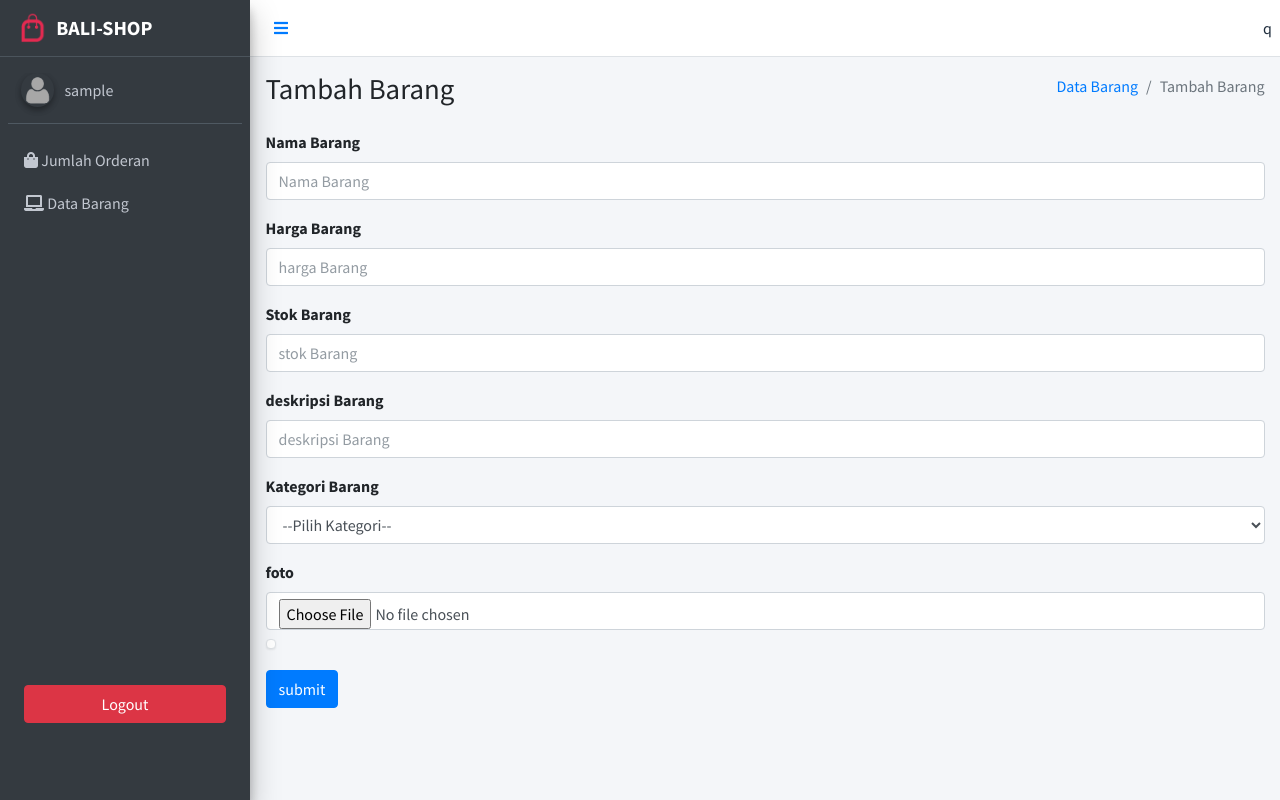
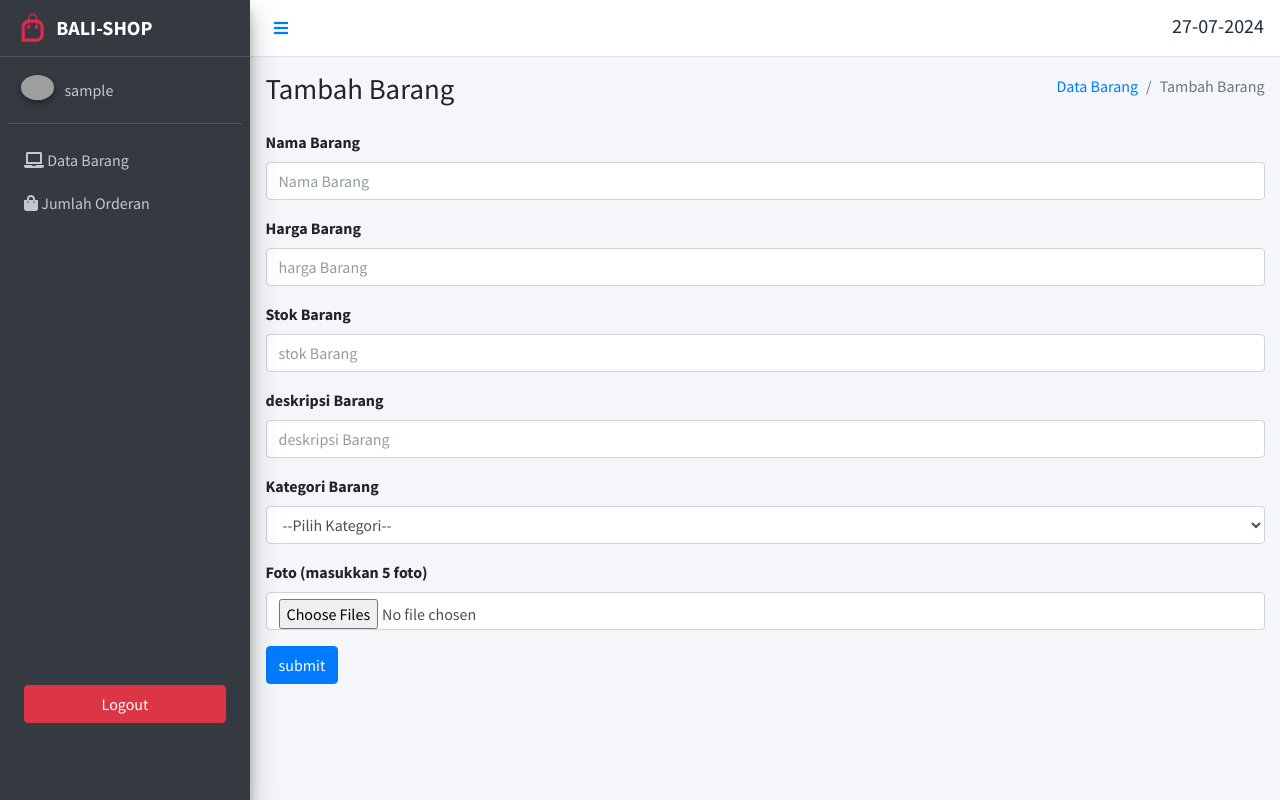
Before and after one commit to arisuryaa/Bali-Shop, a PHP site: page /admin/tambah-barang.php in a window 1280 px wide. Run offline with PHP 8.4, Linux system fonts and the light colour scheme; the visitor is signed in with stand-in values (Sample User, id 1); some libraries are stand-ins or nearby versions; grey boxes are pictures that could not be loaded.

Commit message:
menambahkan fitur upload multiple img dan resolve error

```diff
--- a/admin/config/controller.php
+++ b/admin/config/controller.php
@@ -37,7 +37,9 @@ function select($query) {
     $deskripsi = $post["deskripsiBarang"];
     $kategori = $post["kategori"];
 
-    $query = "INSERT INTO barang VALUES (null, '$nama', '$harga', '$foto', '$stock', '$deskripsi', '$kategori')";
+
+    var_dump($foto);
+    $query = "INSERT INTO barang VALUES (null, '$nama', '$harga', '$foto[0]','$foto[1]','$foto[2]','$foto[3]','$foto[4]', '$stock', '$deskripsi', '$kategori')";
 
     mysqli_query($db,$query);
     return mysqli_affected_rows($db);
@@ -45,16 +47,22 @@ function select($query) {
 
   function uploadFile() {
     $namaFile = $_FILES['foto_barang'] ['name'];
-    $ukuranFile = $_FILES['foto_barang'] ['size'];
-    $error = $_FILES['foto_barang'] ['error'];
-    $tmpName = $_FILES['foto_barang'] ['tmp_name'];
 
-    // Check File
+    $totalFiles = count($namaFile);
+
+    $fileFoto = [];
+
+
+    for($i = 0; $i < $totalFiles; $i++) {
+      $ukuranFile = $_FILES['foto_barang'] ['size'][$i];
+      $nama = $_FILES['foto_barang'] ['name'][$i];
+      $error = $_FILES['foto_barang'] ['error'][$i];
+      $tmpName = $_FILES['foto_barang'] ['tmp_name'][$i];
+
       $extensiFileValid = ['jpg','png','jpeg'];
-    $extensiFile = explode('.',$namaFile);
+      $extensiFile = explode('.',$nama);
       $extensiFile = strtolower(end($extensiFile));
 
-    // Check Extensi File
       if(!in_array($extensiFile,$extensiFileValid)) {
         echo "
         <script>
@@ -75,15 +83,16 @@ function select($query) {
         ";
         die();
       }
-
-    // Mengacak Nama File
       $namaFileBaru = uniqid();
       $namaFileBaru .= ".";
       $namaFileBaru .= $extensiFile;
 
     // pindahkan ke folder local untuk ditampilkan
     move_uploaded_file($tmpName,'assets/img/'.$namaFileBaru);
-    return $namaFileBaru;
+    array_push($fileFoto,$namaFileBaru);
+  }
+
+    return $fileFoto;
 
   }
 
--- a/admin/layout/header.php
+++ b/admin/layout/header.php
@@ -78,8 +78,9 @@ $namaFile = pathinfo($namaFilePenuh, PATHINFO_FILENAME);
         <!-- Navbar -->
         <nav class="main-header navbar navbar-expand navbar-white navbar-light">
             <!-- Left navbar links -->
-            <div class="container-fluid">
-                <a class="nav-link" data-widget="pushmenu" href="#" role="button"><i class="fas fa-bars"></i></a>q
+            <div class="d-flex justify-content-between align-items-center container-fluid ">
+                <a class="nav-link" data-widget="pushmenu" href="#" role="button"><i class="fas fa-bars"></i></a>
+                <h5 class="pt-1 pr-2"><?= date("d-m-Y") ?></h5>
             </div>
 
 
@@ -89,7 +90,7 @@ $namaFile = pathinfo($namaFilePenuh, PATHINFO_FILENAME);
         <!-- Main Sidebar Container -->
         <aside class="main-sidebar sidebar-dark-primary elevation-4">
             <!-- Brand Logo -->
-            <a href="index3.html" class="brand-link">
+            <a href="index.html" class="brand-link">
                 <img src="assets/img/logo.png" alt="AdminLTE Logo" class="brand-image">
                 <span class=" brand-text font-weight-bold">BALI-SHOP</span>
             </a>
@@ -116,17 +117,17 @@ $namaFile = pathinfo($namaFilePenuh, PATHINFO_FILENAME);
                         <div class="">
                             <li class="nav-item">
                                 <a href="index.php" class="nav-link">
-                                    <i class="nav-icon fas fa-shopping-bag"></i>
+                                    <i class="nav-icon fas fa-laptop"></i>
                                     <p>
-                                        Jumlah Orderan
+                                        Data Barang
                                     </p>
                                 </a>
                             </li>
                             <li class="nav-item">
                                 <a href="index.php" class="nav-link">
-                                    <i class="nav-icon fas fa-laptop"></i>
+                                    <i class="nav-icon fas fa-shopping-bag"></i>
                                     <p>
-                                        Data Barang
+                                        Jumlah Orderan
                                     </p>
                                 </a>
                             </li>
--- a/admin/tambah-barang.php
+++ b/admin/tambah-barang.php
@@ -4,7 +4,8 @@ include "layout/header.php";
 include 'config/app.php';
 
 if (isset($_POST['submit'])) {
-
+    // addBarang($_POST);
+    // var_dump($_FILES);
     if ($_POST > 0) {
         addBarang($_POST);
         echo "<script>
@@ -78,18 +79,39 @@ if (isset($_POST['submit'])) {
                         <option value="Es Teh">Es Teh</option>
                     </select>
                 </div>
-                <div class=" mb-3">
-                    <label for="foto" class="form-label">foto</label>
-                    <input type="file" class="form-control" id="foto" placeholder="foto" name="foto_barang"
-                        onchange="preview()">
-                    <img src="" alt="" class="img-thumbnail img-preview" width="100px">
+                <div class="mb-3">
+                    <label for="foto" class="form-label">Foto (masukkan 5 foto)</label>
+                    <input type="file" multiple class="form-control" id="foto" name="foto_barang[]">
+                    <div id="preview-container">
+                        <!-- Thumbnails akan ditampilkan di sini -->
+                    </div>
                 </div>
-
                 <button type="submit" name="submit" class="btn btn-primary">submit</button>
             </form>
 
             <!-- /.content -->
         </div>
         <!-- /.content-wrapper -->
+        <script>
+        document.getElementById('foto').addEventListener('change', function() {
+            var previewContainer = document.getElementById('preview-container');
+            previewContainer.innerHTML = ''; // Kosongkan kontainer pratinjau
+            var files = this.files;
+
+            for (var i = 0; i < files.length; i++) {
+                var reader = new FileReader();
+
+                reader.onload = function(e) {
+                    var img = document.createElement('img');
+                    img.src = e.target.result;
+                    img.className = 'img-thumbnail';
+                    img.style.width = '100px';
+                    previewContainer.appendChild(img);
+                }
+
+                reader.readAsDataURL(files[i]);
+            }
+        });
+        </script>
 
         <?php include "layout/footer.php";?>
```
Also changed, not shown: admin/detail-barang.php (+12 -4 lines), admin/index.php (+4 -4 lines), admin/assets/img/66a3a5f0e21eb.png (deleted), admin/assets/img/66a3ae40647ae.jpg (deleted), admin/assets/img/66a3ae67a4423.jpg (deleted), admin/assets/img/66a3c1342a0c5.jpg (deleted), admin/assets/img/66a8e6f92d9d6.jpeg (deleted), admin/assets/img/66a8ec534baac.png (deleted), admin/assets/img/66a9df8d94e9e.png (renamed from admin/assets/img/66a3a5bbc4616.png), admin/assets/img/66a9df8d95ae5.jpg (renamed from admin/assets/img/66a3adf1c0877.jpg), admin/assets/img/66a9df8d95f83.jpg (added), admin/assets/img/66a9df8d96354.jpg (added), admin/assets/img/66a9df8d967af.jpg (added), admin/assets/img/dummyimg.webp (deleted). Lines whose indentation alone changed are shown as unchanged.
